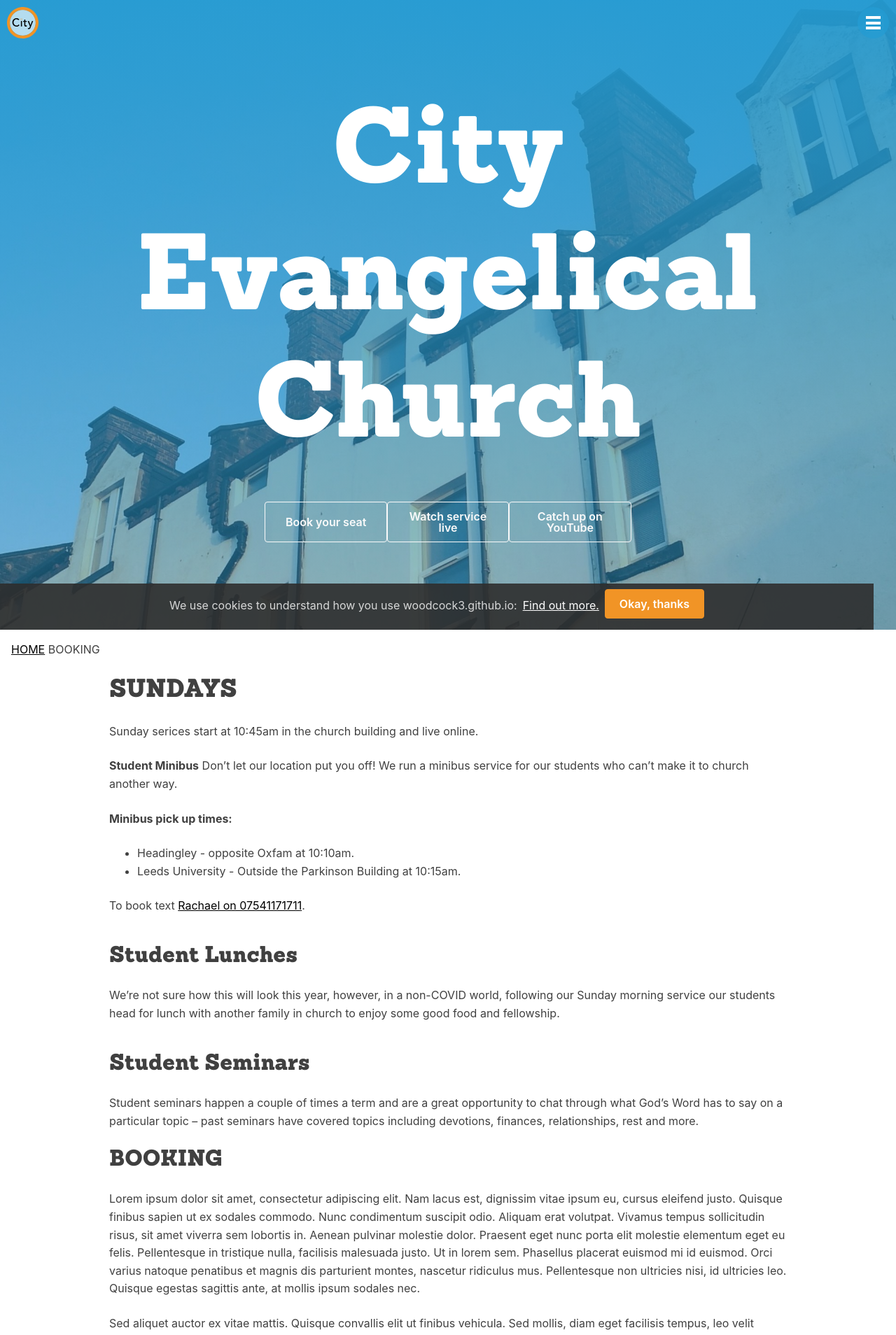
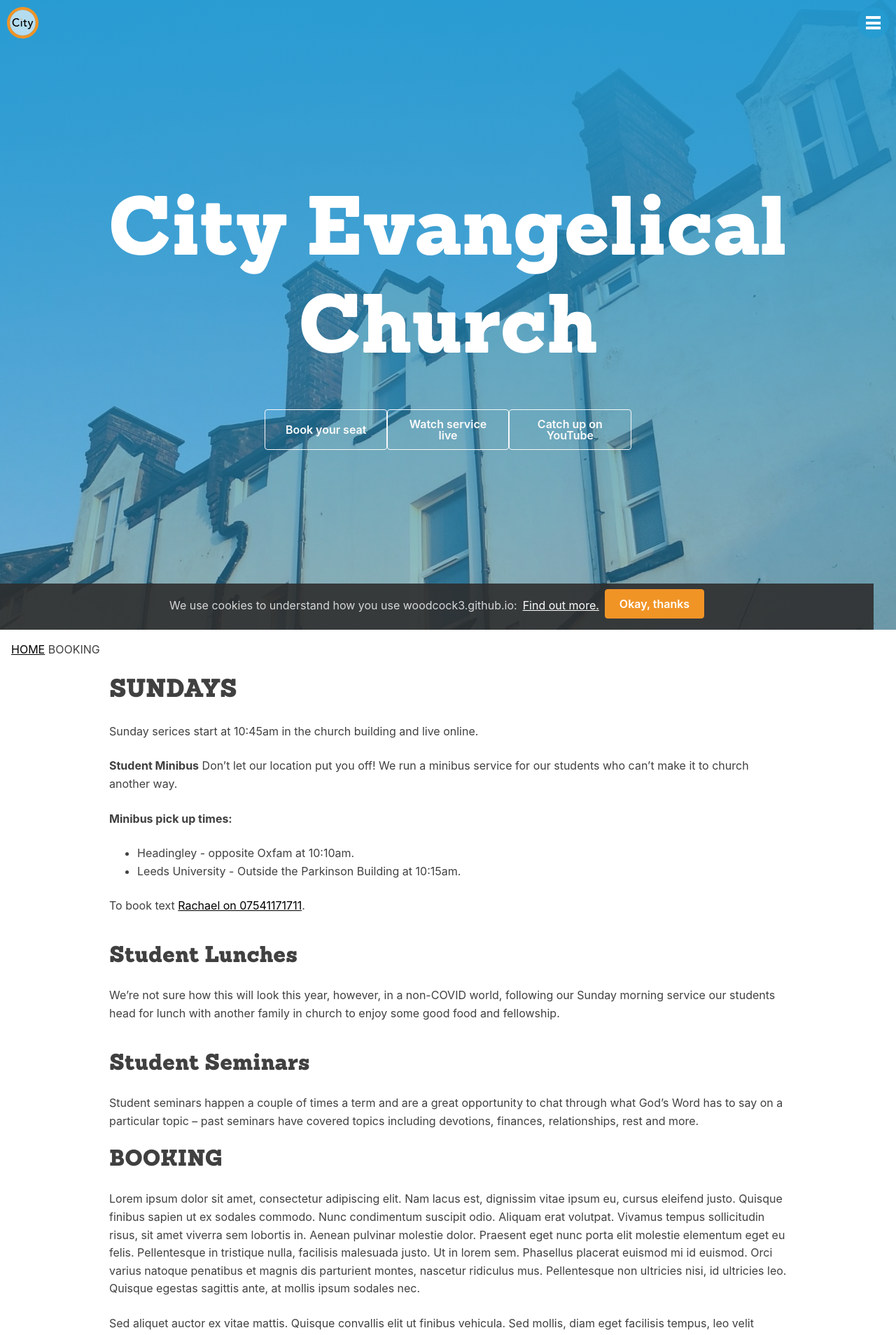
Before and after one commit to woodcox/city-jekyll, a Jekyll site: the page built from pages/_sunday/2021-01-03-booking.md, in a window 1280 px wide. Shown: the top 1908 px of the page at 70% size. Built offline with Jekyll 4.4.1, drawn with Linux system fonts in a browser that asks for light colours.

Commit message:
Update _hero.scss

```diff
--- a/_sass/layouts/_hero.scss
+++ b/_sass/layouts/_hero.scss
@@ -24,11 +24,11 @@
     flex:  0 2 auto;
     .hero-text-h1 {
       color: white;
-      font-size: calc($h1 + 9vw);
+      font-size: calc(2.25em + 9vmin);
     }
     a {
       text-decoration: none;
-      font-size: calc($h2 + 3vw);
+      font-size: calc(2em + 3vmin);
     }
   }
 }
```
